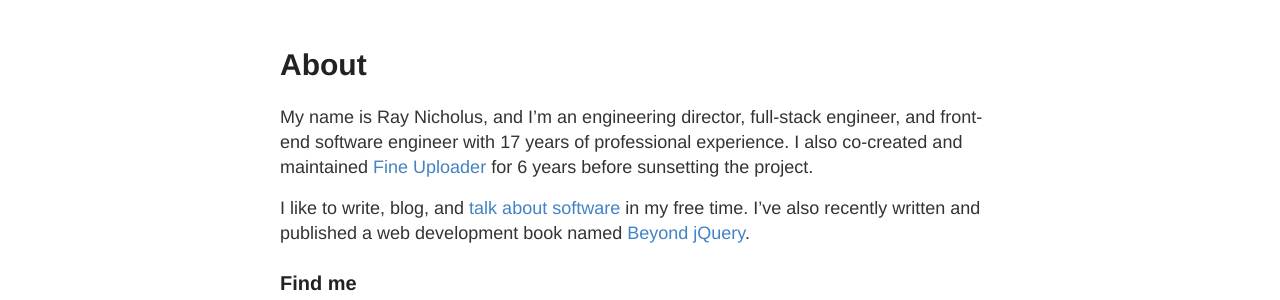
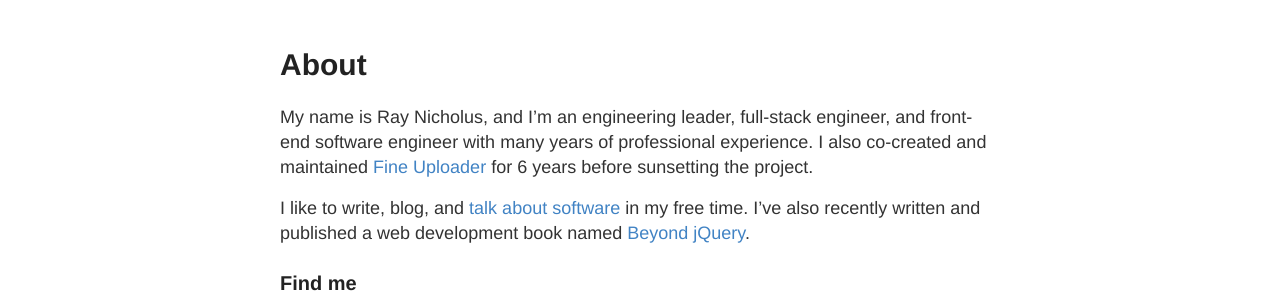
Before and after one commit to rnicholus/raynicholus.com, a Jekyll site: the page built from about.md, in a window 1280 px wide. Shown: the part 122-422 px from the top of the page. Built offline with Jekyll 4.4.1, drawn with Linux system fonts in a browser that asks for light colours.

Commit message:
Update about.md

```diff
--- a/about.md
+++ b/about.md
@@ -4,7 +4,7 @@ title: About
 permalink: /about/
 ---
 
-My name is Ray Nicholus, and I'm an engineering director, full-stack engineer, and front-end software engineer with 17 years of professional experience. I also co-created and maintained [Fine Uploader](http://fineuploader.com/) for 6 years before sunsetting the project.
+My name is Ray Nicholus, and I'm an engineering leader, full-stack engineer, and front-end software engineer with many years of professional experience. I also co-created and maintained [Fine Uploader](http://fineuploader.com/) for 6 years before sunsetting the project.
 
 I like to write, blog, and [talk about software](http://slides.com/raynicholus) in my free time. I've also recently written and published a web development book named [Beyond jQuery](https://amzn.com/1484222342).
 
```
